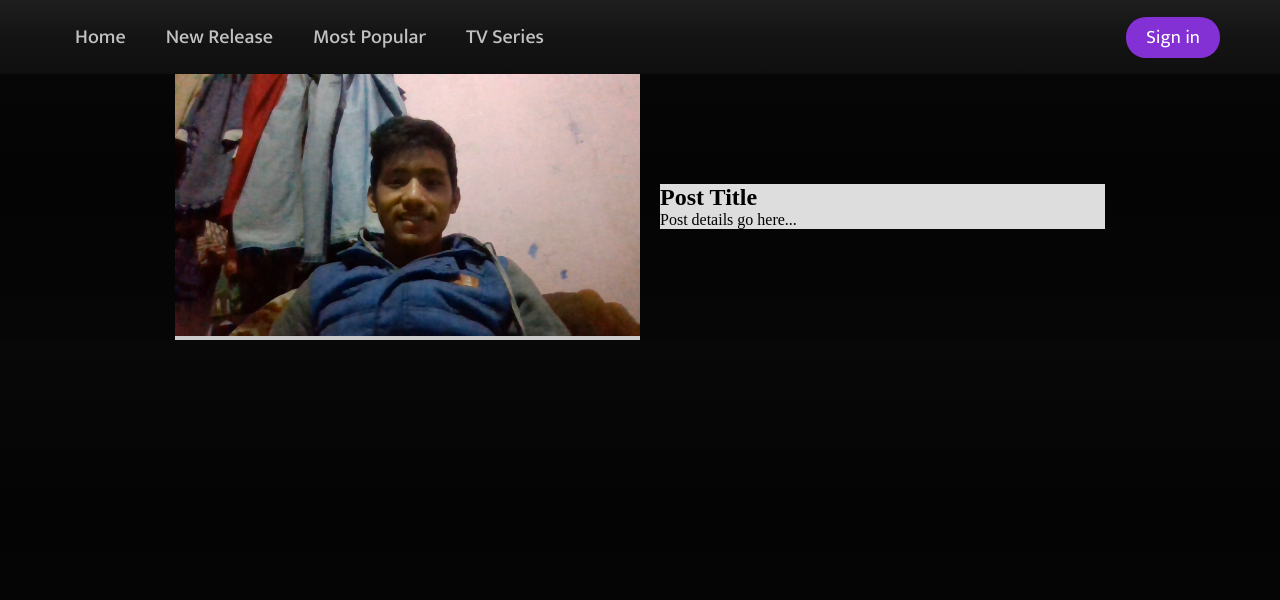
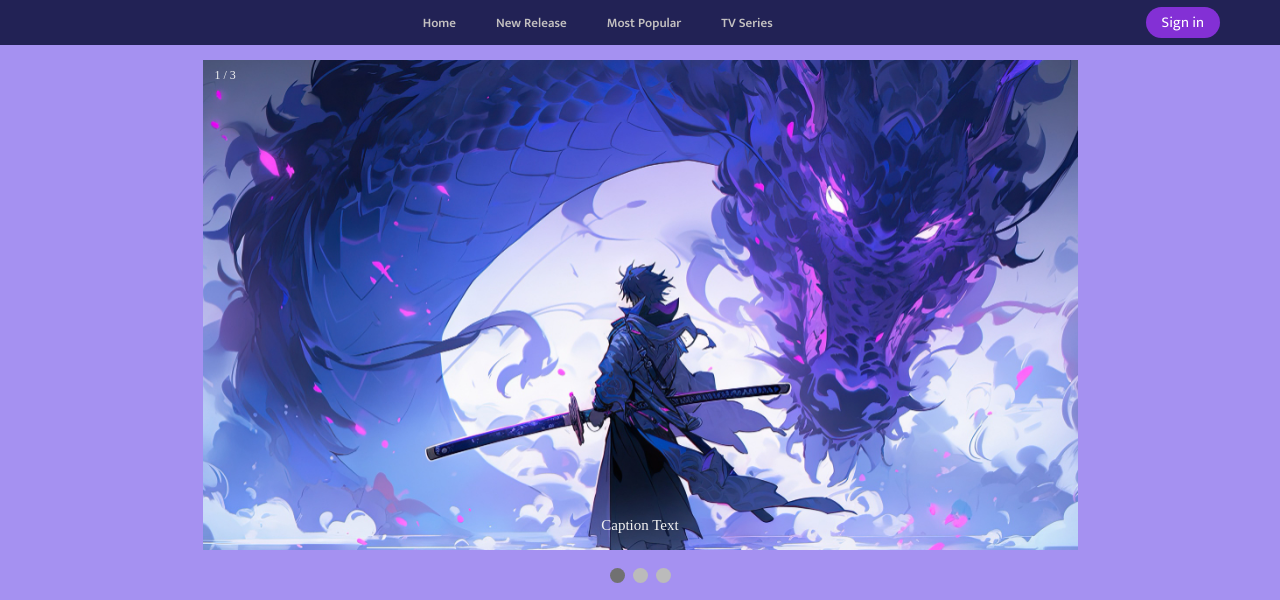
Before and after one commit to Sant7611/Project, a PHP site: page / in a window 1280 px wide. Shown: the top 600 px of the page. Before the commit the page ends 340 px from the top, so only its background shows below. Run offline with PHP 8.4, Linux system fonts and the light colour scheme.

Commit message:
continue styling

```diff
--- a/index.php
+++ b/index.php
@@ -12,6 +12,10 @@ if (isset($_SESSION['uname'])) {
     <meta charset="UTF-8">
     <meta name="viewport" content="width=device-width, initial-scale=1.0">
     <title>Document</title>
+
+    <!-- google icons  -->
+    <link href="https://fonts.googleapis.com/css2?family=Material+Icons+Outlined" rel="stylesheet">
+
     <!-- Google font  -->
     <link rel="preconnect" href="https://fonts.googleapis.com">
     <link rel="preconnect" href="https://fonts.gstatic.com" crossorigin>
@@ -24,6 +28,9 @@ if (isset($_SESSION['uname'])) {
 
 <body>
     <nav class="navbar ">
+        <div class="logo">
+
+        </div>
         <ul class="nav_list">
             <li><a href="#home">Home</a></li>
             <li><a href="#new_release">New Release</a></li>
@@ -48,19 +55,104 @@ if (isset($_SESSION['uname'])) {
             </div>
             <div class="third">View Full Site > </div>
             <div class="naruto"><img src="" alt=""></div>-->
-            <div class="container">
-                <div class="left-container">
-                    <img src="admin/images/65d704da399b1WIN_20200319_11_38_35_Pro.jpg" alt="Image">
+
+
+            <div class="slideshow-container">
+
+                <div class="mySlides fade">
+                    <div class="numbertext">1 / 3</div>
+                    <img src="admin/images/animeimg1.jpg" style="width:100%;">
+                    <div class="text">Caption Text</div>
                 </div>
-                <div class="right-container">
-                    <h2>Post Title</h2>
-                    <p>Post details go here...</p>
+
+                <div class="mySlides fade">
+                    <div class="numbertext">2 / 3</div>
+                    <img src="img_snow_wide.jpg" style="width:100%">
+                    <div class="text">Caption Two</div>
                 </div>
+
+                <div class="mySlides fade">
+                    <div class="numbertext">3 / 3</div>
+                    <img src="img_mountains_wide.jpg" style="width:100%">
+                    <div class="text">Caption Three</div>
+                </div>
+
+            </div>
+            <br>
+
+            <div class="dot-container">
+                <span class="dot"></span>
+                <span class="dot"></span>
+                <span class="dot"></span>
             </div>
 
         </div>
         <div id="new_release">
-
+            <div class="collection">
+                <div class="gallery">
+                    <img src="https://picsum.photos/id/239/400/300" alt="">
+                    <div class="desc">
+                        <h4>Title1</h4>
+                        <p>tags </p>
+                    </div>
+                </div>
+                <div class="gallery">
+                    <img src="https://picsum.photos/id/238/400/300" alt="">
+                    <div class="desc">
+                        <h4>Title</h4>
+                        <p>tags </p>
+                    </div>
+                </div>
+                <div class="gallery">
+                    <img src="https://picsum.photos/id/276/400/300" alt="">
+                    <div class="desc">
+                        <h4>Title</h4>
+                        <p>tags </p>
+                    </div>
+                </div>
+                <div class="gallery">
+                    <img src="https://picsum.photos/id/267/400/300" alt="">
+                    <div class="desc">
+                        <h4>Title</h4>
+                        <p>tags </p>
+                    </div>
+                </div>
+                <div class="gallery">
+                    <img src="https://picsum.photos/id/241/400/300" alt="">
+                    <div class="desc">
+                        <h4>Title</h4>
+                        <p>tags </p>
+                    </div>
+                </div>
+                <div class="gallery">
+                    <img src="https://picsum.photos/id/242/400/300" alt="">
+                    <div class="desc">
+                        <h4>Title</h4>
+                        <p>tags </p>
+                    </div>
+                </div>
+                <div class="gallery">
+                    <img src="https://picsum.photos/id/243/400/300" alt="">
+                    <div class="desc">
+                        <h4>Title</h4>
+                        <p>tags </p>
+                    </div>
+                </div>
+                <div class="gallery">
+                    <img src="https://picsum.photos/id/244/400/300" alt="">
+                    <div class="desc">
+                        <h4>Title</h4>
+                        <p>tags </p>
+                    </div>
+                </div>
+                <div class="gallery">
+                    <img src="https://picsum.photos/id/243/400/300" alt="">
+                    <div class="desc">
+                        <h4>Title</h4>
+                        <p>tags </p>
+                    </div>
+                </div>
+            </div>
         </div>
         <div id="most_popular">
 
@@ -70,6 +162,29 @@ if (isset($_SESSION['uname'])) {
         </div>
     </div>
 
+    <script>
+        let slideIndex = 0;
+        showSlides();
+
+        function showSlides() {
+            let i;
+            let slides = document.getElementsByClassName("mySlides");
+            let dots = document.getElementsByClassName("dot");
+            for (i = 0; i < slides.length; i++) {
+                slides[i].style.display = "none";
+            }
+            slideIndex++;
+            if (slideIndex > slides.length) {
+                slideIndex = 1
+            }
+            for (i = 0; i < dots.length; i++) {
+                dots[i].className = dots[i].className.replace(" active", "");
+            }
+            slides[slideIndex - 1].style.display = "block";
+            dots[slideIndex - 1].className += " active";
+            // setTimeout(showSlides, 2000); // Change image every 2 seconds
+        }
+    </script>
 
 </body>
 
--- a/sty.css
+++ b/sty.css
@@ -6,8 +6,81 @@
 }
 
 body {
-  background-image: linear-gradient(to bottom, #080808, #040404, #060606);
-  max-height: 100vh;
+  background: #1a224b;
+  /* min-height: 100vh; */
+}
+
+/* slider  */
+.mySlides {
+  display: none;
+}
+
+img {
+  vertical-align: middle;
+}
+
+/* Slideshow container */
+.slideshow-container {
+  /* max-width: 1000px; */
+  width: 70%;
+  position: relative;
+  margin: auto;
+  margin-top: 15px;
+}
+
+/* Caption text */
+.text {
+  color: #f2f2f2;
+  font-size: 15px;
+  padding:   8px 12px;
+  position: absolute;
+  bottom: 8px;
+  width: 100%;
+  text-align: center;
+}
+
+/* Number text (1/3 etc) */
+.numbertext {
+  color: #f2f2f2;
+  font-size: 12px;
+  padding: 8px 12px;
+  position: absolute;
+  top: 0;
+}
+
+/* The dots/bullets/indicators */
+.dot {
+  height: 15px;
+  width: 15px;
+  margin: 0 2px;
+  background-color: #bbb;
+  border-radius: 50%;
+  display: inline-block;
+  transition: background-color 0.6s ease;
+}
+
+.active {
+  background-color: #717171;
+}
+
+.dot-container {
+  text-align: center;
+}
+
+/* Fading animation */
+.fade {
+  animation-name: fade;
+  animation-duration: 1.5s;
+}
+
+@keyframes fade {
+  from {
+    opacity: 0.4;
+  }
+
+  to {
+    opacity: 1;
+  }
 }
 
 /* navbar  */
@@ -15,10 +88,10 @@ body {
 .navbar {
   font-family: "mukta", sans-serif;
   display: flex;
-  padding: 0px 55px;
+  padding: 5px 55px;
   align-items: center;
   justify-content: space-between;
-  background-image: linear-gradient(to bottom, #1e1e1e, #141414, #0f0f0f);
+  background: #225;
 }
 
 .nav_list {
@@ -29,12 +102,12 @@ body {
 .nav_list li {
   /* to remove dot */
   list-style: none;
-  padding: 20px 20px;
+  padding: 4px 20px;
 }
 .nav_list li a {
   text-decoration: none;
-  font-size: 20px;
-  font-weight: 500;
+  font-size: 13px;
+  font-weight: 600;
   /* to remove underline */
   color: #c3c0c0;
 }
@@ -46,11 +119,11 @@ body {
   text-decoration: none;
   font-family: "mukta", sans-serif;
   color: #ffffff;
-  font-size: 19px;
+  font-size: 15px;
   background-color: #8330d5;
   border-radius: 20px;
   margin: 5px;
-  padding: 5px 20px;
+  padding: 3px 16px;
   cursor: pointer;
 }
 .button a:hover {
@@ -59,81 +132,39 @@ body {
 .box-main {
   padding: 0 15px;
 }
-.first {
-  position: absolute;
-  height: 125px;
-  width: 134px;
-  border: 2px solid rgb(0, 0, 0);
-  background-color: white;
-  border-radius: 50%;
-  margin-left: 70px;
-  margin-top: 130px;
-}
-.second {
-  width: 50%;
-  margin-left: 70px;
-}
-#search {
-  position: relative;
-  margin-top: 300px;
-  height: 30px;
-  width: 70%;
-  padding: 7px;
-  font-size: 17px;
-  border: 2px solid rgb(255, 255, 255);
-  border-radius: 10px;
-}
-.third {
-  margin-left: 65px;
-  height: 35px;
-  width: 40%;
-  background-color: rebeccapurple;
-  color: white;
-  text-align: center;
-  margin-top: 40px;
-  padding: 3px;
-  border: 2px solid rgb(255, 255, 255);
-  border-radius: 15px;
-  font-size: 30px;
+/* New Release  */
+body {
+  background: #a591f1;
 }
 
-/* .container {
+.collection {
+  margin-top: 15px;
+  width: 80%;
   display: flex;
+  flex-direction: row;
+  align-items: center;
+  gap: 10px;
+  flex-wrap: wrap;
+  justify-content: center;
 }
 
-.left-container {
-  width: 100%;
+div.gallery {
+  border: 1px solid #ccc;
+  border-radius: 7px;
+  flex: 0 0 25%;
 }
 
-.right-container {
-  width: 100%;
-} */
-
-.container {
-  display: flex;
-  align-items: center; /* Align items vertically */
-  /* height: 300px; */
-  padding: 0 160px;
+div.gallery:hover {
+  border: 1px solid #777;
 }
 
-.left-container {
-  background: #ccc;
-  flex: 0 0 50%; /* Don't grow or shrink, and basis auto maintain original size */
-  margin-right: 20px; /* Adjust spacing between left and right containers */
+div.gallery img {
+  border-radius: 7px;
+  width: 100%;
+  height: auto;
 }
 
-.left-container img {
-  object-fit: cover;
-  object-position: 50% 0;
-  height: 100%;
-  max-width: 100%; /* Ensure image doesn't exceed container width */
+div.desc {
+  padding: 15px;
+  text-align: center;
 }
-
-.right-container {
-  flex: 1; /* Grow to fill available space */
-  background: #ddd;
-}
-
-.right-container h2 {
-  margin-top: 0; /* Remove default margin */
-}
```
Also changed, not shown: admin/images/animeimg1.jpg (added).
